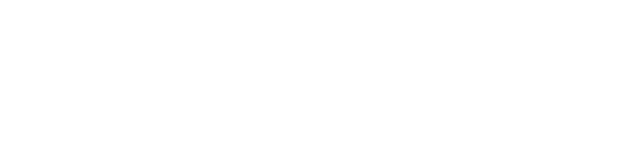
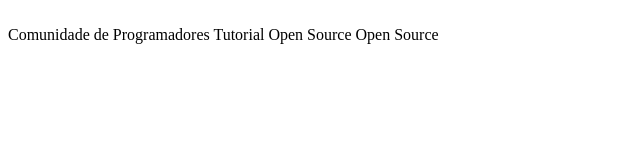
Before and after one commit to LucasjAntunes/Landing-Page-Comunidade-Discord, a plain HTML site: page index.html in a window 1280 px wide. Shown: the whole page, without its empty margins (0-640 px from the left). Drawn offline with Linux system fonts and the light colour scheme.

Commit message:
Criando menus da Pagina

```diff
--- a/index.html
+++ b/index.html
@@ -7,6 +7,25 @@
         <title>Super Bot - Modere a sua comunidade do Discord</title>
     </head>
     <body>
+        <header>
+            <img>
+        <nav>
+            <a>Comunidade de Programadores</a>
+            <a>Tutorial</a>
+            <a>Open Source </a>
+            <a>Open Source </a>
+       </nav>
+
+        </header>
+
+        <main>
+
+        </main>
+
+        <footer>
+
+
+        </footer>
 
     </body>
     </html>
```
Lines whose indentation alone changed are shown as unchanged.
